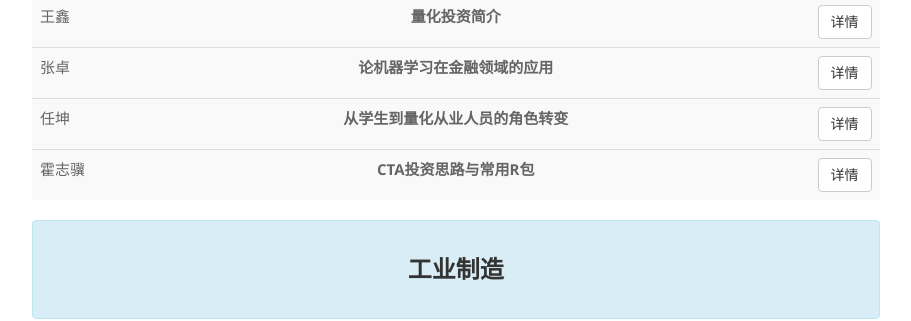
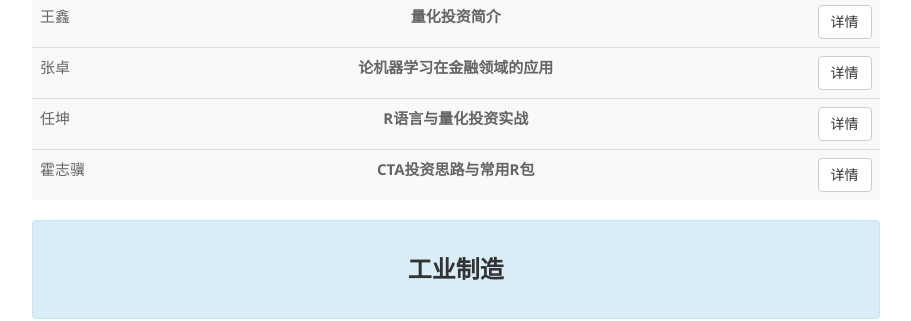
Before and after one commit to cosname/R-conference, a Jekyll site: the page built from bj2017/lectures.md, in a window 1280 px wide and 900 px high, scrolled down 3346 px. Shown: the part 152-473 px from the top of the window, without its empty margins (38-949 px from the left). Built offline with Jekyll 4.4.1, drawn with Linux system fonts in a browser that asks for light colours; some of the changed lines change nothing that is shown.

Commit message:
Update lectures.md

```diff
--- a/bj2017/lectures.md
+++ b/bj2017/lectures.md
@@ -816,7 +816,7 @@ location: bj
     <p>任坤</p>
     </td>
     <td class="col-md-8">
-    <p class="text-center"><strong>从学生到量化从业人员的角色转变</strong></p>
+    <p class="text-center"><strong>R语言与量化投资实战</strong></p>
     </td>
     <td class="col-md-2">
     <button type="button" class="btn btn-default pull-right" data-toggle="collapse" href="#session-8-sub-4">详情</button>
@@ -824,8 +824,8 @@ location: bj
   </tr>
   <tr class="collapse" id="session-8-sub-4">
     <td colspan="3">
-    <p><button type="button" class="btn btn-primary"><strong>摘要</strong></button> NA</p>
-    <p><button type="button" class="btn btn-info"><strong>演讲者</strong></button> 任坤:NA</p>
+    <p><button type="button" class="btn btn-primary"><strong>摘要</strong></button>量化投资是用数量化的方法，基于历史数据，发现、分析和验证投资逻辑，而R语言则是量化研究的重要利器。从股票到期货和其他金融衍生品，丰富的数据一方面为多样化的投资逻辑提供了可能，另一方面也为投研人员带来了一些挑战。该演讲从量化投资所涉及的数据处理方面的挑战入手，从数据操作、高性能计算等方面介绍R语言和相关扩展包如何提升量化投资研究的生产力。</p>
+    <p><button type="button" class="btn btn-info"><strong>演讲者</strong></button> 任坤: 上海明汯投资资深投资经理，主要从事股票量化对冲、期货量化策略的研发。编写了 formattable、rlist 等扩展包，是《Learning R Programming》的作者。</p>
     </td>
   </tr>
 
```
